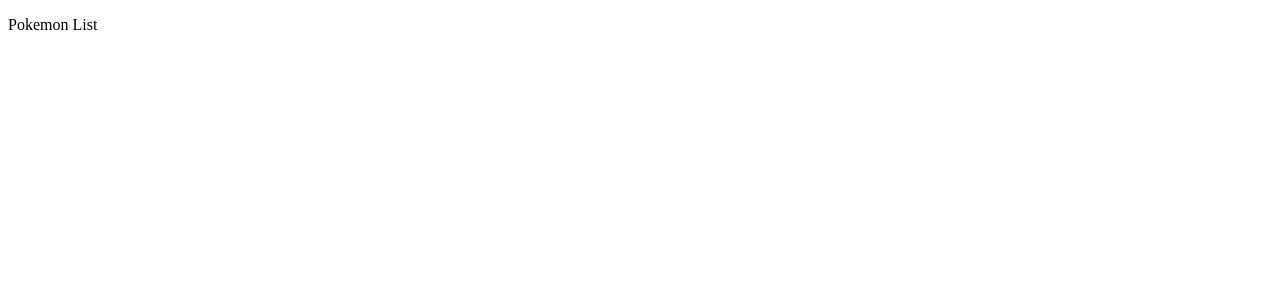
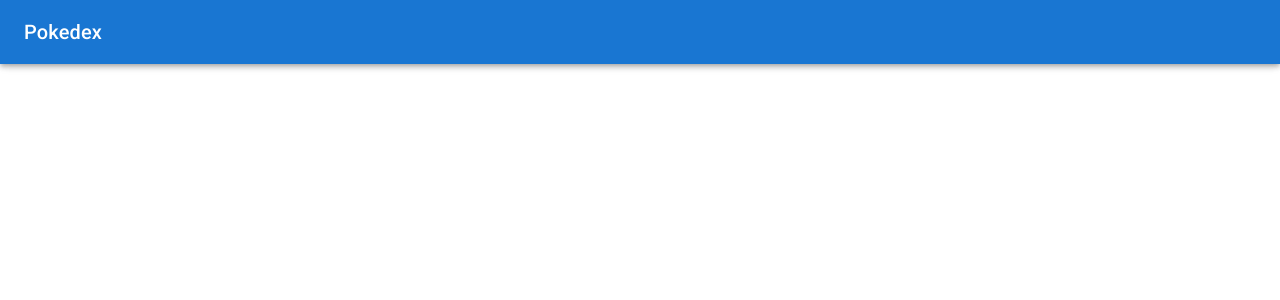
Before and after one commit to tom-abp/pokedex, a React (Vite) app: page /pokemon in a window 1280 px wide. Shown: the top 300 px of the page. Built offline with nearby package versions, Linux system fonts and the light colour scheme.

Commit message:
Add routes and basic elements

```diff
--- a/src/App.tsx
+++ b/src/App.tsx
@@ -1,7 +1,8 @@
-import {BrowserRouter, Routes, Route} from 'react-router-dom';
+import {BrowserRouter, Routes, Route, Navigate} from 'react-router-dom';
 import {QueryClient, QueryClientProvider} from '@tanstack/react-query';
 import { PagePokemonList } from './components/PagePokemonList';
 import { PagePokemon } from './components/PagePokemon';
+import { PageTemplate } from './components/PageTemplate';
 
 const queryClient = new QueryClient();
 
@@ -10,8 +11,11 @@ function App() {
     <QueryClientProvider client={queryClient}>
       <BrowserRouter>
         <Routes>
-          <Route path='/pokemon' element={<PagePokemonList />} />
-          <Route path='/pokemon/:name' element={<PagePokemon />} />
+          <Route path="/" element={<PageTemplate />}>
+            <Route path='/pokemon' element={<PagePokemonList />} />
+            <Route path='/pokemon/:name' element={<PagePokemon />} />
+            <Route index element={<Navigate to="/pokemon" />} />
+          </Route>
         </Routes>
       </BrowserRouter>
     </QueryClientProvider>
--- /dev/null
+++ b/src/components/Header.tsx
@@ -0,0 +1,11 @@
+import { AppBar, Toolbar, Typography } from "@mui/material";
+
+export function Header(){
+  return(
+    <AppBar position="fixed">
+      <Toolbar>
+        <Typography variant="h6">Pokedex</Typography>
+      </Toolbar>
+    </AppBar>
+  )
+}
--- /dev/null
+++ b/src/components/PageTemplate.tsx
@@ -0,0 +1,12 @@
+import { Container } from "@mui/material";
+import { Outlet } from "react-router-dom";
+import { Header } from "./Header";
+
+export function PageTemplate(){
+  return(
+    <Container maxWidth="sm">
+      <Header />
+      <Outlet />
+    </Container>
+  )
+}
```
